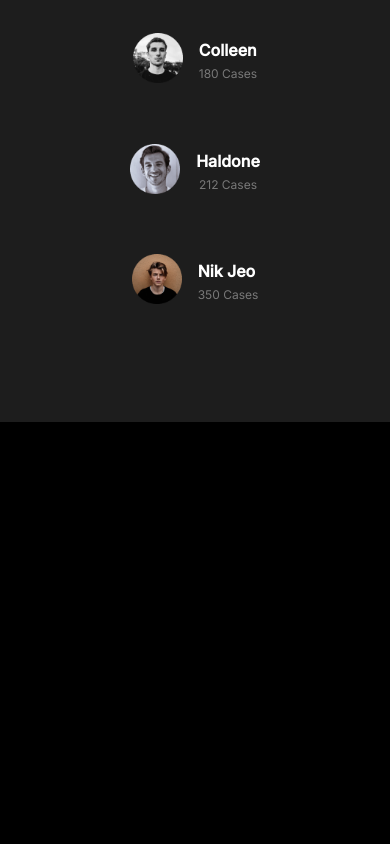
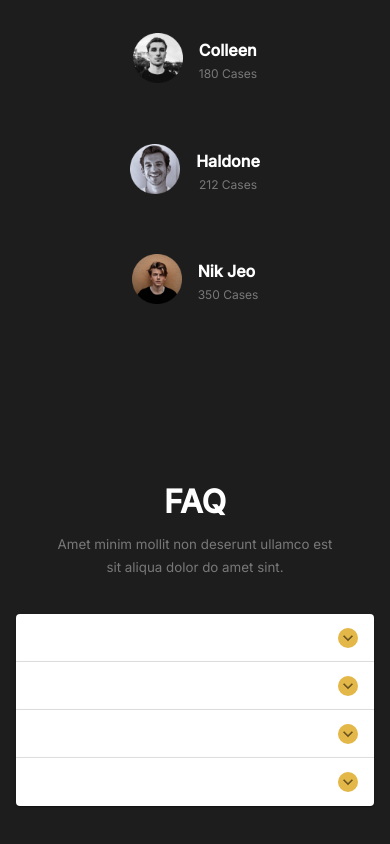
Before and after one commit to dgupta0/law-firm-takehome-crio, a React (Vite) app: page / in a window 390 px wide. Shown: the part 5372-6216 px from the top of the page. Before the commit the page ends 5794 px from the top, so only its background shows below. Built offline with nearby package versions, Linux system fonts and the light colour scheme.

Commit message:
added accordion

```diff
--- a/package.json
+++ b/package.json
@@ -12,6 +12,7 @@
   "dependencies": {
     "@emotion/react": "^11.11.1",
     "@emotion/styled": "^11.11.0",
+    "@mui/icons-material": "^5.14.15",
     "@mui/material": "^5.14.15",
     "react": "^18.2.0",
     "react-dom": "^18.2.0",
--- a/src/App.jsx
+++ b/src/App.jsx
@@ -5,6 +5,7 @@ import Intro from './components/Intro/Intro';
 import Team from './components/Team/Team';
 import Verticals from './components/Verticals/Verticals';
 import WhyUs from './components/WhyUs/WhyUs';
+import FAQ from './components/FAQ/FAQ';
 
 function App() {
   return (
@@ -16,6 +17,7 @@ function App() {
     <Verticals/>
     <Carousels/>
     <Team/>
+    <FAQ/>
    </main>
    </>
   )
--- /dev/null
+++ b/src/components/FAQ/FAQ.jsx
@@ -0,0 +1,97 @@
+import Accordion from '@mui/material/Accordion';
+import AccordionSummary from '@mui/material/AccordionSummary';
+import AccordionDetails from '@mui/material/AccordionDetails';
+import Typography from '@mui/material/Typography';
+import ExpandMoreIcon from '@mui/icons-material/ExpandMore';
+
+import styles from "../FAQ/FAQ.module.css"
+
+const FAQ = () => {
+  return (
+    <div className={styles.faq_container}>
+      <div className={styles.sub_container}>
+        <div className={styles.FAQ_heading}>
+          <h1>FAQ</h1>
+          <p>Amet minim mollit non deserunt ullamco est sit aliqua dolor do amet sint. </p>
+        </div>
+        <div className={styles.accordion}>
+        <Accordion>
+        <AccordionSummary
+          expandIcon={<ExpandMoreIcon
+            sx={{height: "20px", width:"20px", borderRadius:"100%", backgroundColor: "#E3B748"}}/>}
+          aria-controls="panel1a-content"
+          id="panel1a-header"
+        >
+          <Typography sx={{opacity: "1"}}>Do I need a personal injury report?</Typography>
+        </AccordionSummary>
+        <AccordionDetails>
+          <Typography>
+          Amet minim mollit non deserunt ullamco est sit
+          aliqua dolor do amet sint. Velit officia consequatduis
+          enim velit mollit Exer. Amet minim mollit non deserunt
+          ullamco est sit aliqua dolor do amet sint. Velit officia consequatduis enim velit mollit Exer
+          </Typography>
+        </AccordionDetails>
+      </Accordion>
+      <Accordion>
+        <AccordionSummary
+          expandIcon={<ExpandMoreIcon
+            sx={{height: "20px", width:"20px", borderRadius:"100%", backgroundColor: "#E3B748"}} />}
+          aria-controls="panel2a-content"
+          id="panel2a-header"
+        >
+          <Typography sx={{opacity: "1"}}>What should I do right after car accidect</Typography>
+        </AccordionSummary>
+        <AccordionDetails>
+          <Typography>
+          Amet minim mollit non deserunt ullamco est sit
+          aliqua dolor do amet sint. Velit officia consequatduis
+          enim velit mollit Exer. Amet minim mollit non deserunt
+          ullamco est sit aliqua dolor do amet sint. Velit officia consequatduis enim velit mollit Exer
+          </Typography>
+        </AccordionDetails>
+      </Accordion>
+      <Accordion>
+        <AccordionSummary
+          expandIcon={<ExpandMoreIcon
+            sx={{height: "20px", width:"20px", borderRadius:"100%", backgroundColor: "#E3B748"}} />}
+          aria-controls="panel1a-content"
+          id="panel1a-header"
+        >
+          <Typography sx={{opacity: "1"}}>What should I do right after car accidect?</Typography>
+        </AccordionSummary>
+        <AccordionDetails>
+          <Typography>
+          Amet minim mollit non deserunt ullamco est sit
+          aliqua dolor do amet sint. Velit officia consequatduis
+          enim velit mollit Exer. Amet minim mollit non deserunt
+          ullamco est sit aliqua dolor do amet sint. Velit officia consequatduis enim velit mollit Exer
+          </Typography>
+        </AccordionDetails>
+      </Accordion>
+      <Accordion>
+        <AccordionSummary
+          expandIcon={<ExpandMoreIcon
+            sx={{height: "20px", width:"20px", borderRadius:"100%", backgroundColor: "#E3B748"}} />}
+          aria-controls="panel1a-content"
+          id="panel1a-header"
+        >
+          <Typography sx={{opacity: "1"}}>How much is my case worth?</Typography>
+        </AccordionSummary>
+        <AccordionDetails>
+          <Typography>
+          Amet minim mollit non deserunt ullamco est sit
+          aliqua dolor do amet sint. Velit officia consequatduis
+          enim velit mollit Exer. Amet minim mollit non deserunt
+          ullamco est sit aliqua dolor do amet sint. Velit officia consequatduis enim velit mollit Exer
+          </Typography>
+        </AccordionDetails>
+      </Accordion>
+        </div>
+      </div>
+
+    </div>
+  )
+}
+
+export default FAQ
--- /dev/null
+++ b/src/components/FAQ/FAQ.module.css
@@ -0,0 +1,40 @@
+.faq_container{
+    padding-bottom: 5rem;
+    max-width: 1100px;
+    margin: auto;
+}
+.FAQ_heading{
+    display: flex;
+    flex-direction: column;
+    align-items: flex-start;
+
+}
+.sub_container{
+    padding-top: 0;
+    display: flex;
+    justify-content: space-between;
+    align-items: flex-start;
+    min-height: 400px;
+    padding: 1rem;
+
+}
+.FAQ_heading p{
+    margin-top: -10px;
+    font-size: smaller;
+    width: 80%;
+
+}
+.accordion{
+    align-self: flex-end;
+}
+@media(max-width:800px){
+    .sub_container{
+        flex-direction: column;
+    }
+    .FAQ_heading {
+        align-items: center;
+        text-align: center;
+        justify-content: center;
+        margin: auto;
+    }
+}
--- a/src/index.css
+++ b/src/index.css
@@ -30,3 +30,22 @@ button{
     width: 600px !important;
   }
 }
+
+.css-1elwnq4-MuiPaper-root-MuiAccordion-root{
+  background-color: var(--color-black) !important;
+  border: 1px solid  rgba(255, 255, 255, .1);
+
+
+}
+.css-1elwnq4-MuiPaper-root-MuiAccordion-root{
+  width: 400px !important;
+  border-left: none;
+  border-right: none;
+  padding: 0.5rem;
+}
+
+@media(max-width:800px){
+  .css-1elwnq4-MuiPaper-root-MuiAccordion-root{
+    width: 100% !important;
+  }
+}
```
Also changed, not shown: 1 other file (tests, documents, lock files or other folders).
